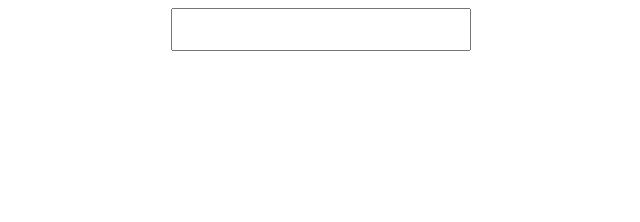
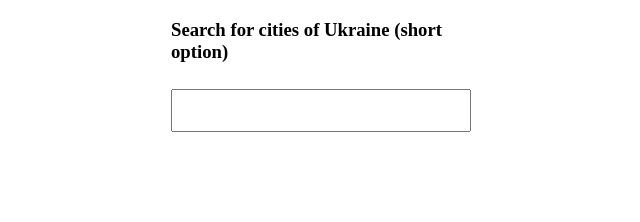
Before and after one commit to SergijBabich/Autocomplete_Library, a website: page index.html in a window 1280 px wide. Shown: the whole page, without its empty margins (319-959 px from the left). Drawn offline with Linux system fonts and the light colour scheme.

Commit message:
reminder of what to look for

```diff
--- a/index.html
+++ b/index.html
@@ -8,6 +8,7 @@
 </head>
 <body>
     <div class="container">
+        <h3>Search for cities of Ukraine (short option)</h3>
         <input type="text" class="input" role="textbox" alt="Enter character or word "       aria-labelledby="show-list load"  name="" id="search">
         <div class="loaded_hiding" hidden="true" aria-label="Show pleloader" id='load'>Loading...</div>
         <div class="list" role="listbox"   id='show-list'></div>
```
